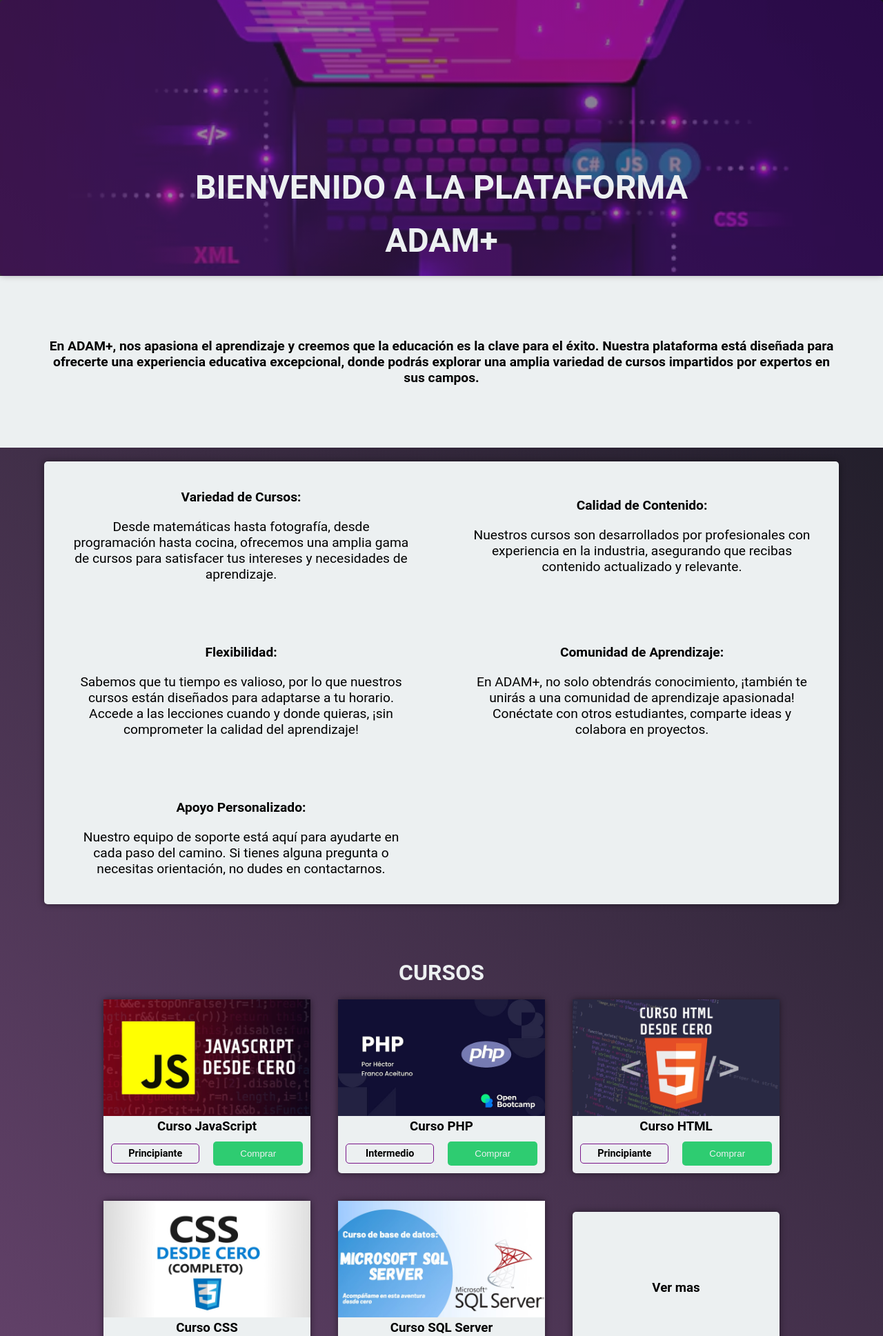
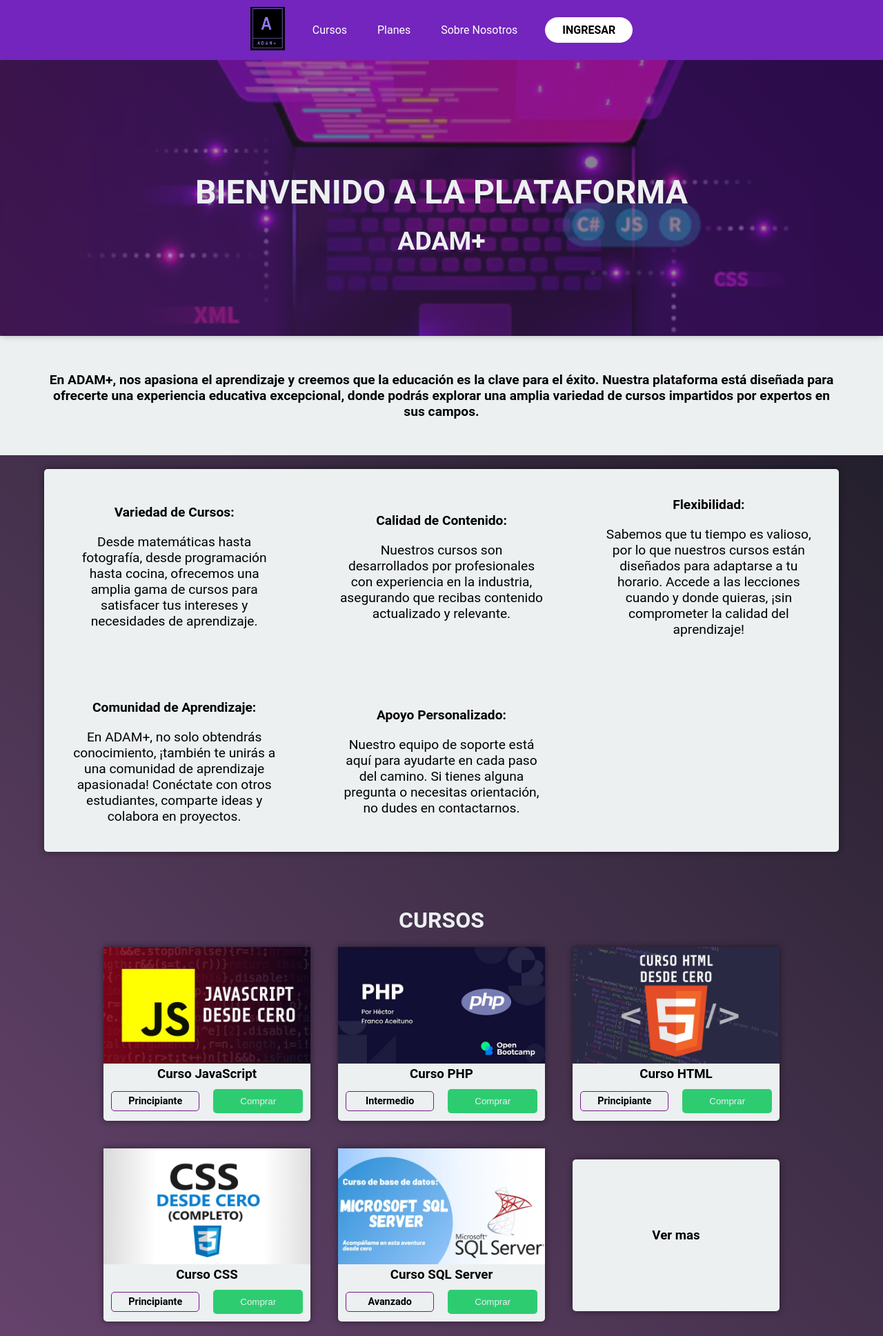
Before and after one commit to DiegoAlv17/Adamplus, a PHP site: page / in a window 1280 px wide. Shown: the top 1937 px of the page at 69% size. Run offline with PHP 8.4, Linux system fonts and the light colour scheme.

Commit message:
ADAM+ v.1.1

```diff
--- a/index.html
+++ b/index.html
@@ -10,17 +10,30 @@
 
 
 <body>
-    <header>
-        <nav></nav>
+    <header class="header">
+        <nav>
+            <div class="logo">
+                <img src="./img/adamlogo.jpg" alt="">
+            </div>
+            <ul class="navLinks">
+                <li><a href="#">Cursos</a></li>
+                <li><a href="#">Planes</a></li>
+                <li><a href="#">Sobre Nosotros</a></li>
+            </ul>
+            <a href="./login.html" class="btn">INGRESAR</a>
+        </nav>
         <section class="presentacion">
+            <article class="presentacion-img">
+            </article>
+            <article class="text-presentacion">
+                    <h2>BIENVENIDO A LA PLATAFORMA</h2>
+                    <h1>ADAM+</h1>
+            </article>
+            <article class="post-presentacion">
+                <p>En ADAM+, nos apasiona el aprendizaje y creemos que la educación es la clave para el éxito. Nuestra plataforma está diseñada para ofrecerte una experiencia educativa excepcional, donde podrás explorar una amplia variedad de cursos impartidos por expertos en sus campos.</p>
+            </article>
         </section>
-        <section class="text-presentacion">
-                <h2>BIENVENIDO A LA PLATAFORMA</h2>
-                <h1>ADAM+</h1>
-        </section>
-        <section class="post-presentacion">
-            <p>En ADAM+, nos apasiona el aprendizaje y creemos que la educación es la clave para el éxito. Nuestra plataforma está diseñada para ofrecerte una experiencia educativa excepcional, donde podrás explorar una amplia variedad de cursos impartidos por expertos en sus campos.</p>
-        </section>
+
     </header>
     <main>
         <section class="nuestraDiferencias">
@@ -50,7 +63,7 @@
         <h2>CURSOS</h2>
         <section class="cursos">
             <article class="curso">
-                <a href="">
+                <a href="./formulario.html">
                     <figure>
                         <img src="./img/cursoJs.jpg" alt="" >
                     </figure>
@@ -63,7 +76,7 @@
                 </a>
             </article>
             <article class="curso">
-                <a href="">
+                <a href="./formulario.html">
                     <figure>
                         <img src="./img/cursoPhp.jpg" alt="" >
                     </figure>
@@ -76,7 +89,7 @@
                 </a>
             </article>
             <article class="curso">
-                <a href="">
+                <a href="./formulario.html">
                     <figure>
                         <img src="./img/cursohtml.jpg" alt="" >
                     </figure>
@@ -89,7 +102,7 @@
                 </a>
             </article>
             <article class="curso">
-                <a href="">
+                <a href="./formulario.html">
                     <figure>
                         <img src="./img/cursoCss.jpg" alt="" >
                     </figure>
@@ -102,7 +115,7 @@
                 </a>
             </article>
             <article class="curso">
-                <a href="">
+                <a href="./formulario.html">
                     <figure>
                         <img src="./img/cursoSqlServer.jpg" alt="" >
                     </figure>
@@ -135,7 +148,7 @@
                     <li>Actualizaciones regulares de contenido.</li>
                     <li>Comunidad de aprendizaje inclusiva.</li>
                 </ul>
-                <button class="btn-pagar">Aquirir plan</button>
+                <a href="./formulario.html" class="btn-pagar">Aquirir plan</a>
             </article>
 
             <article class="planP">
@@ -149,13 +162,9 @@
                     <li>Certificados de finalización para cada curso completado.</li>
                     <li>Oportunidades de networking exclusivas </li>
                 </ul>
-                <button class="btn-pagar">Aquirir plan</button>
+                <a href="./formulario.html" class="btn-pagar">Aquirir plan</a>
             </article>
         </section>
     </main>
 </body>
-<footer>
-    <p>Plataforma de cursos</p>
-
-</footer>
 </html>
--- a/style.css
+++ b/style.css
@@ -2,6 +2,7 @@
     --font-family: 'Roboto', sans-serif;
     --main-color: rgba(105, 62, 112, 0.936);
     --main-color-claro: rgba(115, 8, 132, 0.936);
+    --second-color:rgb(115, 37, 189);
     --secondary-color: #1d031c;
     --white-color: #ecf0f1;
     --quaternary-color: #e74c3c;
@@ -19,7 +20,74 @@ html{
 
 }
 header{
+    display: flex;
+    flex-direction: column;
+    justify-content: space-between;
+    align-items: center;
+    height: auto;
     width: 100%;
+
+    top: 0;
+    position: flex;
+}
+
+header .logo{
+    cursor: pointer;
+}
+
+header .logo img{
+    width: 50px;
+    transition: all 0.3s;
+}
+
+header .logo img:hover{
+    transform: scale(1.1);
+}
+nav{
+    z-index: 999;
+    display: flex;
+    justify-content: center;
+    align-items: center;
+    width: 100%;
+    gap: 20px;
+    padding: 10px 0;
+    background-color: var(--second-color);
+}
+nav .navLinks{
+    list-style: none;
+}
+
+.header .navLinks li{
+    display: inline-block;
+    padding: 0 20px;
+}
+
+.header .navLinks li:hover{
+    transform: scale(1.1);
+}
+
+.header .navLinks a{
+    color: white;
+    text-decoration: none;
+}
+.header .navLinks li a:hover{
+    color: #13161c;
+}
+
+.header .btn {
+    font-weight: 700;
+    color: black;
+    padding: 9px 25px;
+    background: white;
+    border: none;
+    border-radius: 40px;
+    cursor: pointer;
+    transition: all 0,3s ease 0s;
+    text-decoration: none;
+}
+
+.header.btn:hover{
+    transform: scale(1.1);
 }
 
 h2{
@@ -29,6 +97,10 @@ h2{
 
 }
 .presentacion{
+    display: flex;
+    flex-direction: column;
+}
+.presentacion-img{
     display: flex;
     justify-content: center;
     align-items: center;
@@ -66,7 +138,7 @@ h2{
 
 }
 .post-presentacion{
-    padding: 90px 60px;
+    padding: 52px 60px;
     width: 100%;
     font-size: 1.2rem;
     font-weight:bold;
@@ -94,7 +166,7 @@ main h2{
 }
 .nuestraDiferencias{
     display: grid;
-    grid-template-columns: repeat(2, minmax(300px,auto));
+    grid-template-columns: repeat(auto-fill, minmax(300px,auto));
     align-items: center;
     justify-content: center;
     gap: 50px;
@@ -195,7 +267,7 @@ main h2{
 }
 .planes{
     display: inline-flex;
-    flex-direction: row;
+    flex-direction: column;
     gap: 50px;
     justify-content: center;
     align-items: center;
@@ -289,3 +361,10 @@ footer{
     height: 100px;
     background-color: var(--main-color-claro);
 }
+
+@media (min-width: 800px) {
+    .planes{
+        display: flex;
+        flex-direction: row;
+    }
+}
```
Also changed, not shown: Registrar.html (added, +32 -0 lines), formulario.html (added, +44 -0 lines), login.html (added, +32 -0 lines), styleFormu.css (added, +66 -0 lines), styleLogin.&Regis.css (added, +115 -0 lines), img/adamlogo.jpg (added), img/fndo2.jpg (added), img/fondo.jpg (added).
